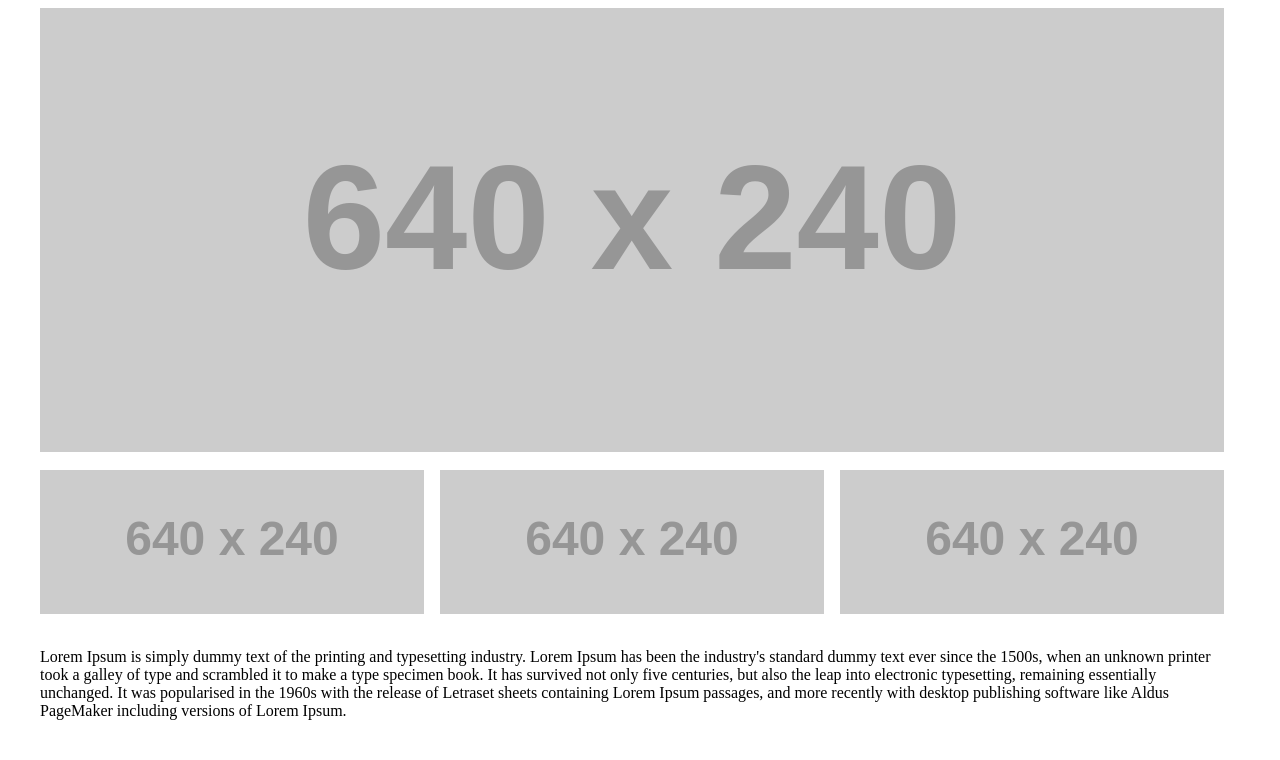
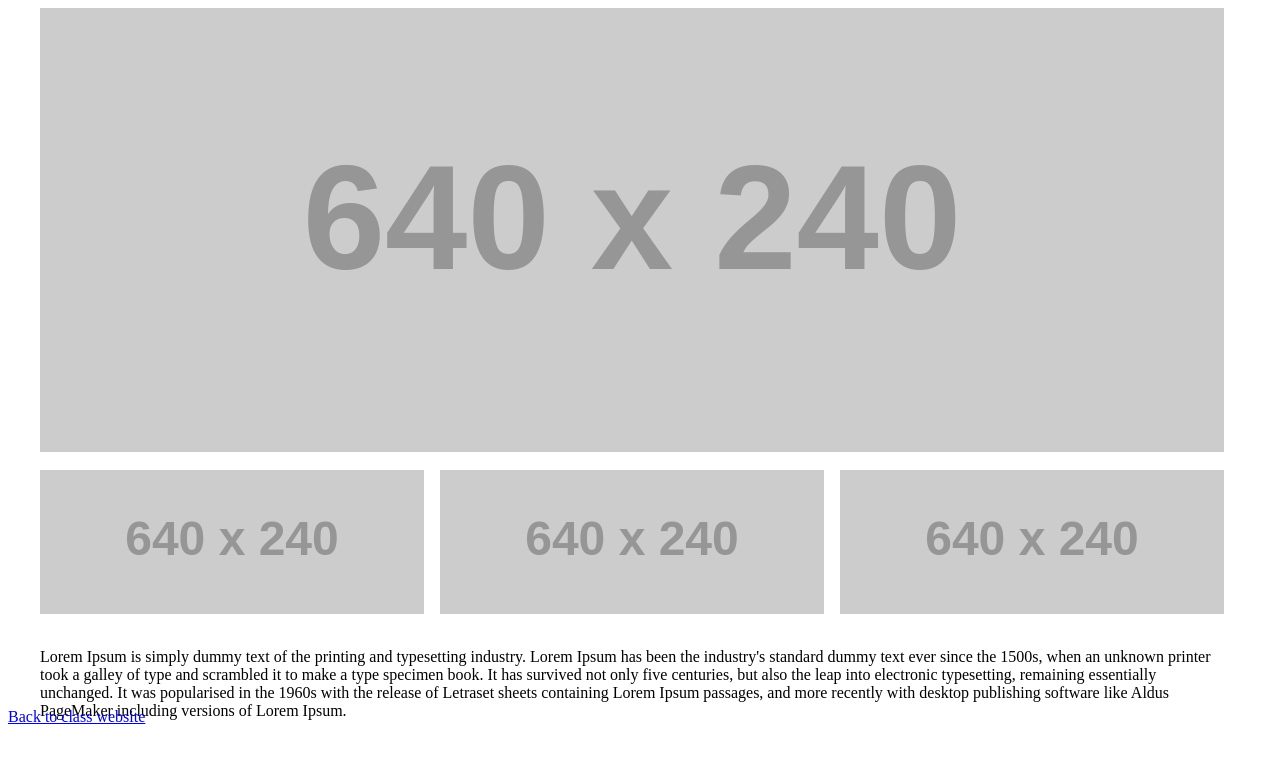
Before and after one commit to tinti01/mmp240, a plain HTML site: page exercise9/exercise9.html in a window 1280 px wide. Drawn offline with Linux system fonts and the light colour scheme; placeholder pictures from the web are drawn by us.

Commit message:
Add files via upload

```diff
--- a/exercise9/exercise9.html
+++ b/exercise9/exercise9.html
@@ -47,5 +47,7 @@
               </div>
           </div>
     </div>
+
+    <a href="../index.html">Back to class website</a>
   </body>
 </html>
```
